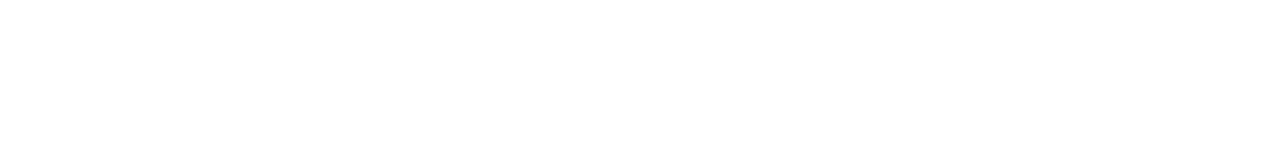
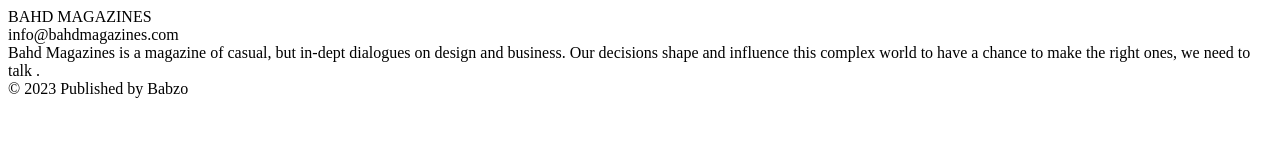
Before and after one commit to Ose-Augustine/tailwind-practice-, a plain HTML site: page Magazine/src/templates/index.html in a window 1280 px wide. Drawn offline with nearby package versions, Linux system fonts and the light colour scheme; files that its build step writes are made by us from their sources.

Commit message:
Setting up html skeleton.

```diff
--- a/Magazine/src/templates/index.html
+++ b/Magazine/src/templates/index.html
@@ -8,6 +8,24 @@
     <title>Babzo X Vogue</title>
 </head>
 <body>
+    <div>
+       BAHD MAGAZINES
+    </div>
+    <div>
+        info@bahdmagazines.com
+    </div>
+    <div>
+        <div>
+            Bahd Magazines is a magazine of casual, but in-dept dialogues
+            on design and business. Our decisions shape and influence this complex world
+            to have a chance to make the right ones, we need to talk
+            .
+        </div>
+        <div>
+            &copy; 2023 Published by Babzo
+        </div>
+    </div>
+    <ul><a href=""></a><a href=""></a><a href=""></a><a href=""></a><a href=""></a></ul>
 
 </body>
 </html>
```
